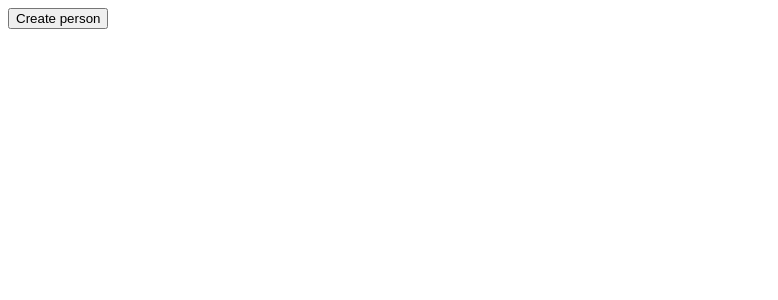
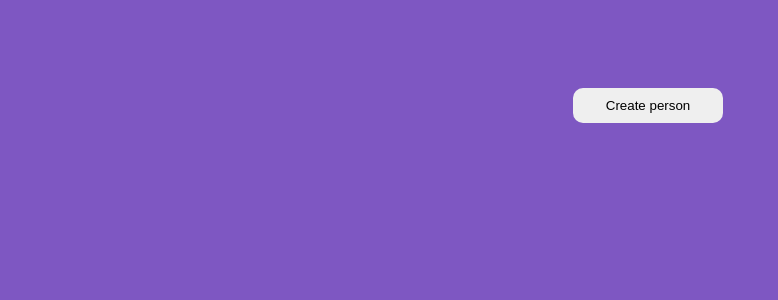
Before and after one commit to Ktyby/test-app, a React app: page / in a window 1280 px wide. Shown: the top 300 px of the page, without its empty margins (0-778 px from the left). Built offline with nearby package versions, Linux system fonts and the light colour scheme.

Commit message:
add some styles

```diff
--- a/src/components/App/App.jsx
+++ b/src/components/App/App.jsx
@@ -34,7 +34,7 @@ const App = ({ itemsPerPage }) => {
     const endOffset = itemOffset + itemsPerPage;
     setUsers(users.slice(itemOffset, endOffset));
     setPageCount(Math.ceil(users.length / itemsPerPage));
-  }, [itemOffset, itemsPerPage, usersFromStore.users]);
+  }, [itemOffset, itemsPerPage, usersFromStore]);
 
   const handlePageClick = (event) => {
     const newOffset =
@@ -50,9 +50,11 @@ const App = ({ itemsPerPage }) => {
       </button>
       <div className="main__paginate-container">
         <table>
-          {users.map((user) => (
-            <UserField key={user.id} user={user} />
-          ))}
+          <tbody>
+            {users.map((user) => (
+              <UserField key={user.id} user={user} />
+            ))}
+          </tbody>
         </table>
         <ReactPaginate
           breakLabel="..."
--- a/src/components/App/style.css
+++ b/src/components/App/style.css
@@ -0,0 +1,49 @@
+.main {
+  display: flex;
+  flex-direction: column;
+  align-items: center;
+
+  margin-top: 80px;
+}
+
+.main__button {
+  width: 150px;
+  height: 35px;
+
+  margin-bottom: 40px;
+
+  border: none;
+  border-radius: 10px;
+
+  cursor: pointer;
+  transition: 0.4s;
+}
+
+.main__button:hover {
+  background-color: #000;
+  color: #fff;
+}
+
+.main__paginate-container {
+  display: flex;
+  flex-direction: column;
+  align-items: center;
+}
+
+.main__paginate {
+  display: flex;
+  justify-content: space-between;
+  padding: 0;
+  width: 250px;
+
+  color: #fff;
+}
+
+.main__paginate > li {
+  transition: 0.4s;
+  cursor: pointer;
+}
+
+.main__paginate > li:hover {
+  color: #fcd911;
+}
--- a/src/components/ConfirmationModal/style.css
+++ b/src/components/ConfirmationModal/style.css
@@ -23,6 +23,8 @@
   width: 50px;
   height: 30px;
 
+  background-color: #fcd911;
+
   border: none;
   border-radius: 10px;
 
@@ -36,3 +38,8 @@
 .confirmation-modal__button:not(:last-child) {
   margin-right: 10px;
 }
+
+.confirmation-modal__button:hover {
+  background-color: #000;
+  color: #fff;
+}
--- a/src/components/Form/style.css
+++ b/src/components/Form/style.css
@@ -3,3 +3,39 @@
   align-items: center;
   flex-direction: column;
 }
+
+.form__input {
+  width: 200px;
+  height: 30px;
+
+  margin-bottom: 10px;
+  padding: 0 10px;
+
+  border: none;
+  border-radius: 8px;
+
+  background-color: #fcd911;
+  color: #000;
+
+  cursor: pointer;
+}
+
+.form__button {
+  width: 120px;
+  height: 30px;
+
+  margin-top: 20px;
+
+  border: none;
+  border-radius: 10px;
+
+  background-color: #fcd911;
+  cursor: pointer;
+
+  transition: 0.4s;
+}
+
+.form__button:hover {
+  background-color: #000;
+  color: #fff;
+}
--- a/src/components/UserField/style.css
+++ b/src/components/UserField/style.css
@@ -0,0 +1,28 @@
+.user-field {
+  display: flex;
+  justify-content: space-between;
+  align-items: center;
+
+  width: 800px;
+}
+
+.user-cell {
+  color: #fff;
+  width: 200px;
+}
+
+.user-cell__button {
+  width: 150px;
+  height: 35px;
+
+  border: none;
+  border-radius: 10px;
+
+  cursor: pointer;
+  transition: 0.4s;
+}
+
+.user-field__button:hover {
+  background-color: #000;
+  color: #fff;
+}
--- a/src/style.css
+++ b/src/style.css
@@ -0,0 +1,18 @@
+body {
+  width: 100%;
+  height: 100%;
+
+  background-color: #7e57c2;
+
+  font-family: Arial, Helvetica, sans-serif;
+}
+
+ul {
+  list-style: none;
+}
+
+#root {
+  display: flex;
+  justify-content: center;
+  align-items: center;
+}
```
